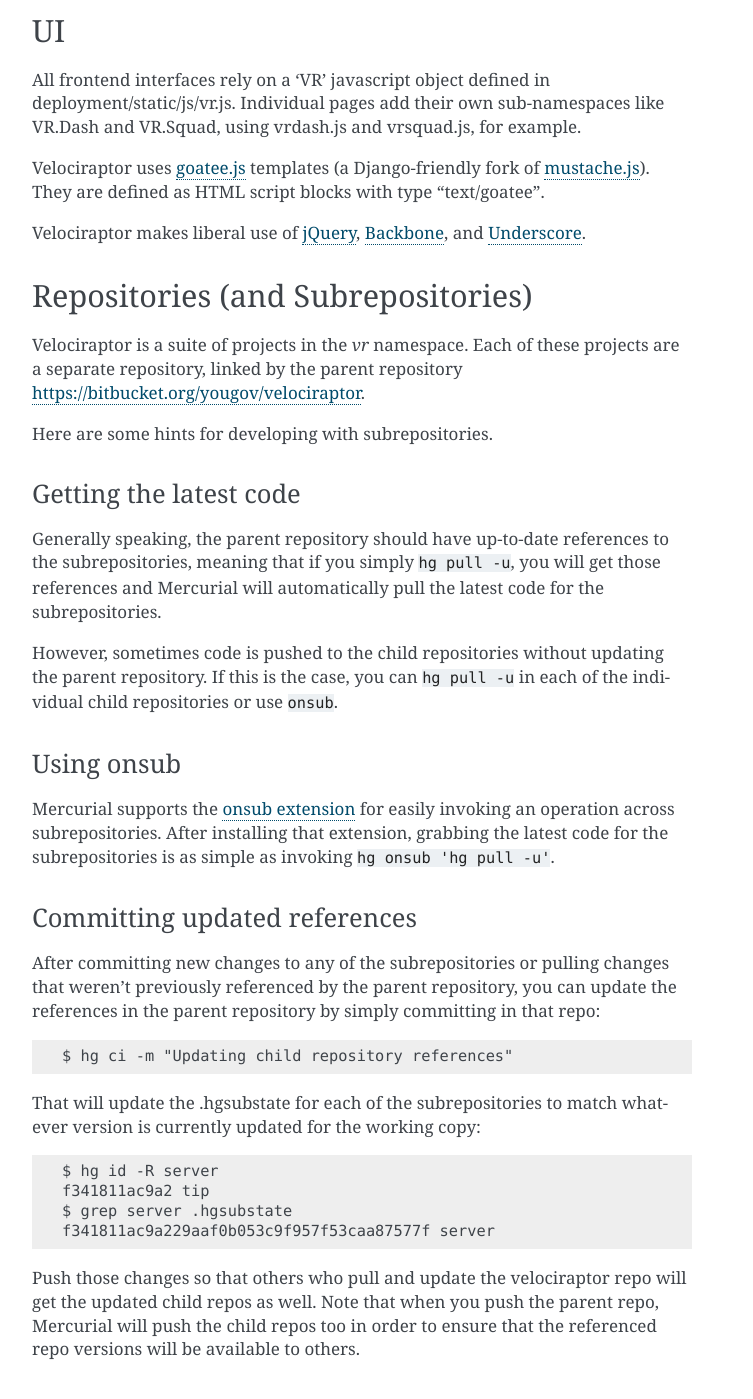
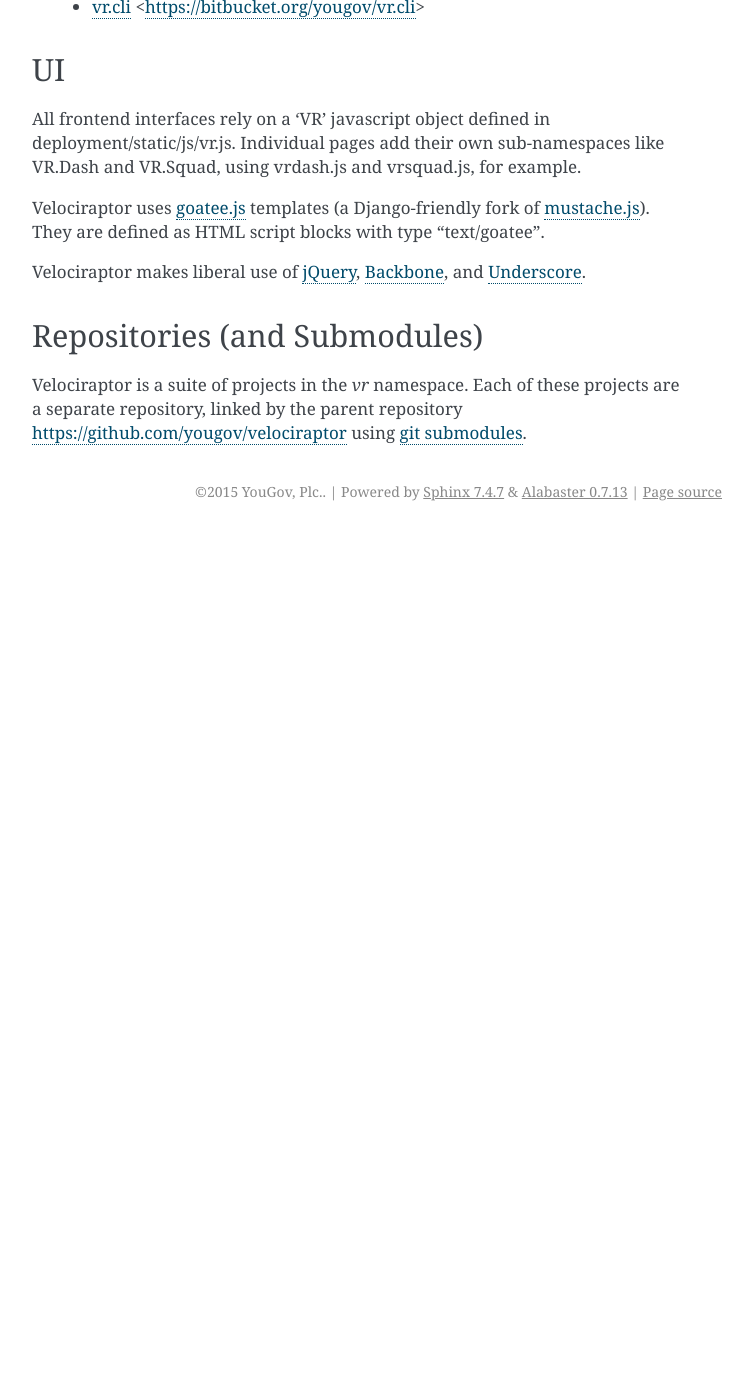
Before and after one commit to yougov/velociraptor, a Sphinx documentation site: the page built from docs/development.rst, in a window 1280 px wide and 1400 px high, scrolled down 5452 px. Shown: the whole window, without its empty margins (388-1141 px from the left). Built offline with Sphinx 7.4.7, drawn with Linux system fonts in a browser that asks for light colours; after the commit the page ends 5983 px from its top, so only the background shows below that; some of the changed text lies outside the part shown.

Commit message:
Update docs to reference git submodules

```diff
--- a/docs/development.rst
+++ b/docs/development.rst
@@ -10,11 +10,13 @@
 
 You'll need a local clone of the Velociraptor repo::
 
-    hg clone https://bitbucket.org/yougov/velociraptor
+    git clone https://github.com/yougov/velociraptor
+    cd velociraptor
+    git submodule init
+    git submodule update
 
-Now enter the velociraptor folder and launch vagrant::
+Now launch vagrant::
 
-    cd velociraptor
     vagrant up
 
 Now go make a sandwich while you wait for the Ubuntu Trusty VM image to
@@ -262,60 +264,13 @@
 Velociraptor makes liberal use of jQuery_, Backbone_, and Underscore_.
 
 
-Repositories (and Subrepositories)
-~~~~~~~~~~~~~~~~~~~~~~~~~~~~~~~~~~
+Repositories (and Submodules)
+~~~~~~~~~~~~~~~~~~~~~~~~~~~~~
 
 Velociraptor is a suite of projects in the `vr` namespace. Each of these
 projects are a separate repository, linked by the parent repository
-https://bitbucket.org/yougov/velociraptor.
-
-Here are some hints for developing with subrepositories.
-
-Getting the latest code
------------------------
-
-Generally speaking, the parent repository should have up-to-date
-references to the subrepositories, meaning that if you simply
-``hg pull -u``, you will get those references and Mercurial will
-automatically pull the latest code for the subrepositories.
-
-However, sometimes code is pushed to the child repositories without
-updating the parent repository. If this is the case, you can
-``hg pull -u`` in each of the individual child repositories or use
-``onsub``.
-
-Using onsub
------------
-
-Mercurial supports the `onsub extension
-<https://www.mercurial-scm.org/wiki/OnsubExtension>`_ for easily
-invoking an operation across subrepositories. After installing
-that extension, grabbing the latest code for the subrepositories
-is as simple as invoking ``hg onsub 'hg pull -u'``.
-
-Committing updated references
------------------------------
-
-After committing new changes to any of the subrepositories or
-pulling changes that weren't previously referenced by the parent
-repository, you can update the references in the parent repository
-by simply committing in that repo::
-
-    $ hg ci -m "Updating child repository references"
-
-That will update the .hgsubstate for each of the subrepositories
-to match whatever version is currently updated for the working copy::
-
-    $ hg id -R server
-    f341811ac9a2 tip
-    $ grep server .hgsubstate
-    f341811ac9a229aaf0b053c9f957f53caa87577f server
-
-Push those changes so that others who pull and update the
-velociraptor repo will get the updated child repos as well. Note
-that when you push the parent repo, Mercurial will push the
-child repos too in order to ensure that the referenced repo versions
-will be available to others.
+https://github.com/yougov/velociraptor using `git submodules
+<https://git-scm.com/book/en/v2/Git-Tools-Submodules>`_.
 
 
 .. _Vagrant: http://vagrantup.com/v1/docs/getting-started/index.html
```
